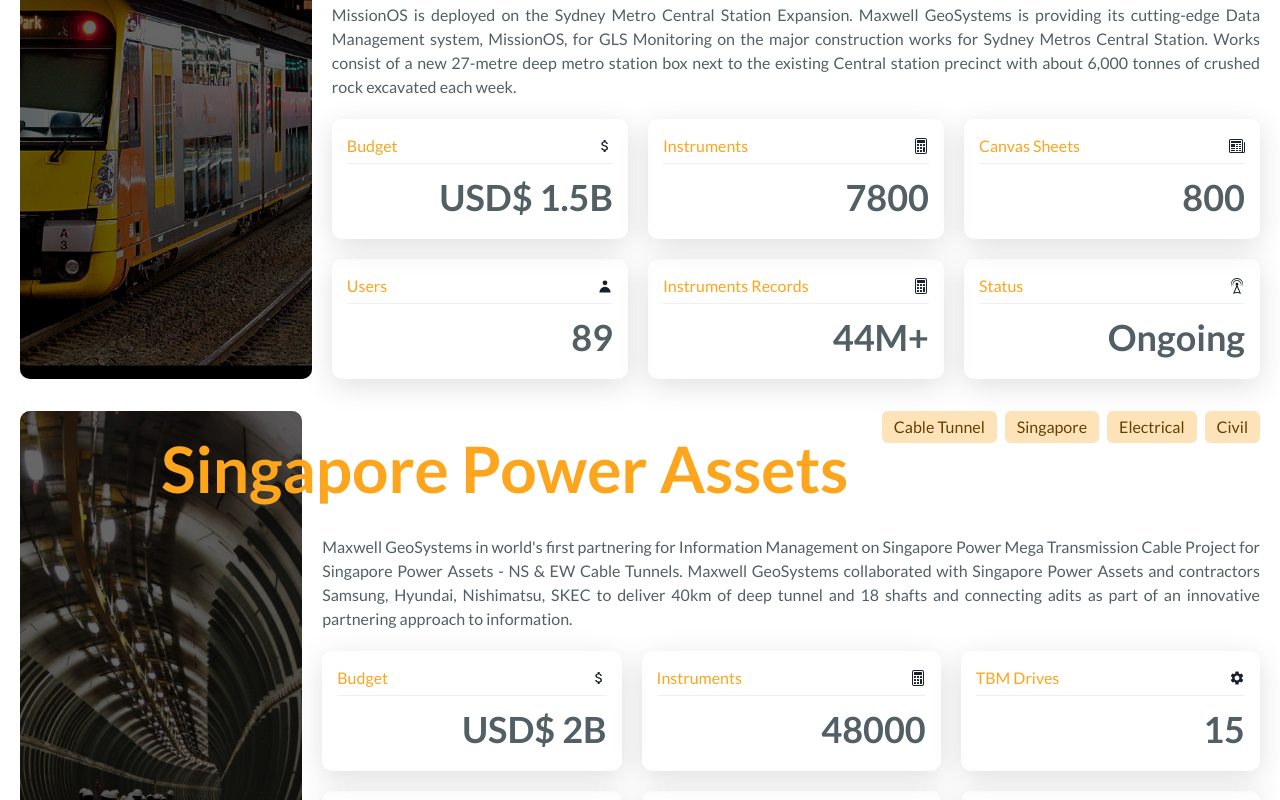
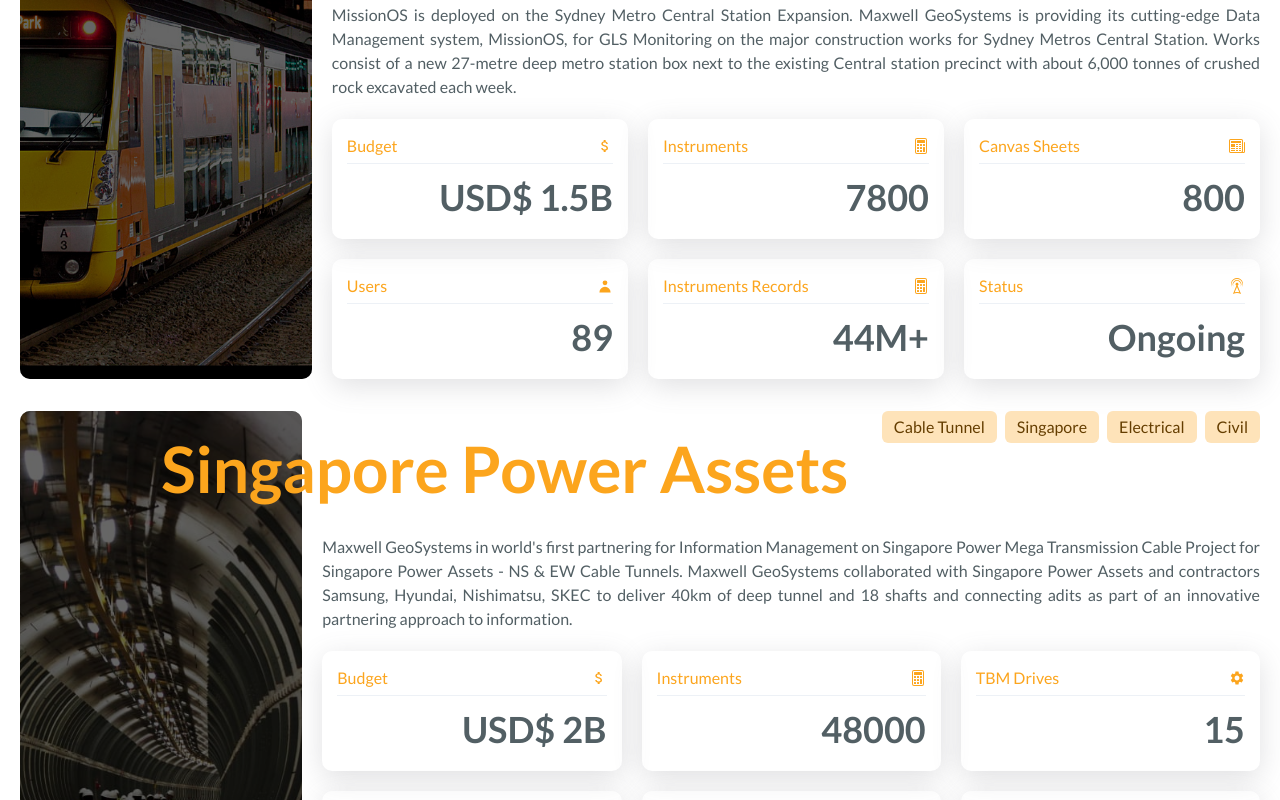
Before and after one commit to usamathpc/Sample-Web-Mockup, a Next.js app: page / in a window 1280 px wide. Shown: the part 2220-3020 px from the top of the page. Built offline with nearby package versions, Linux system fonts and the light colour scheme.

Commit message:
stats card component

```diff
--- a/src/components/RecentWorks/StatsCard.tsx
+++ b/src/components/RecentWorks/StatsCard.tsx
@@ -28,7 +28,13 @@
         >
           {props.title}
         </Text>
-        {props.icon}
+        <Text
+          sx={{
+            color: "#fca51d",
+          }}
+        >
+          {props.icon}
+        </Text>
       </Flex>
       <Divider />
 
```
